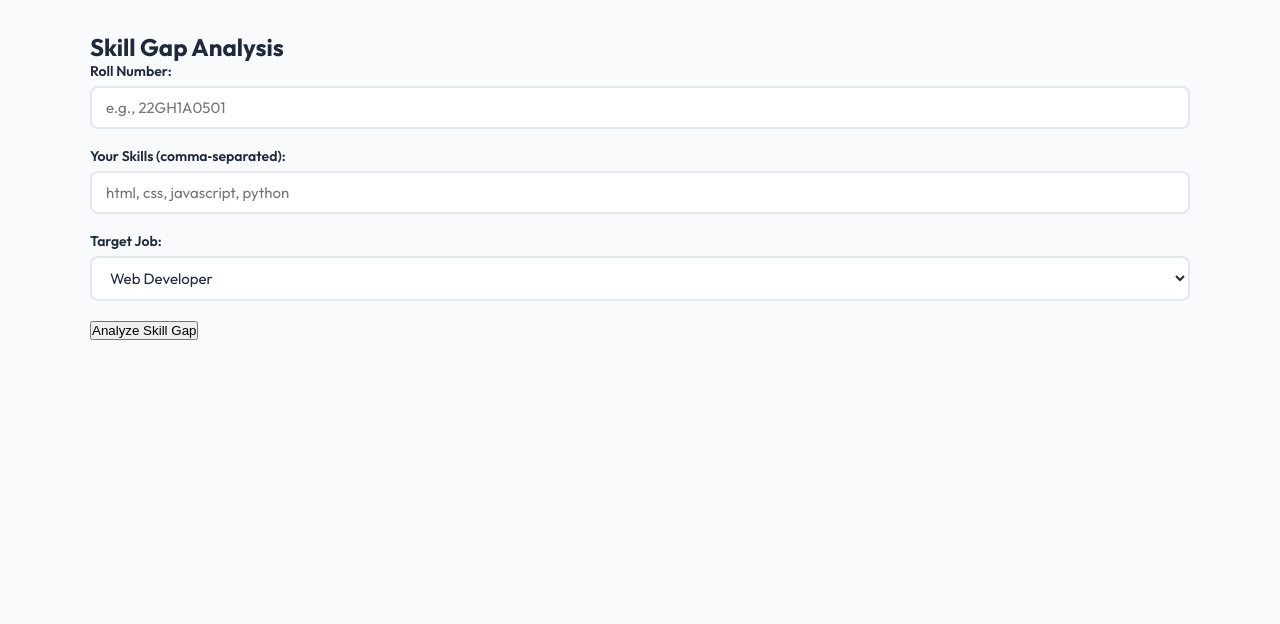
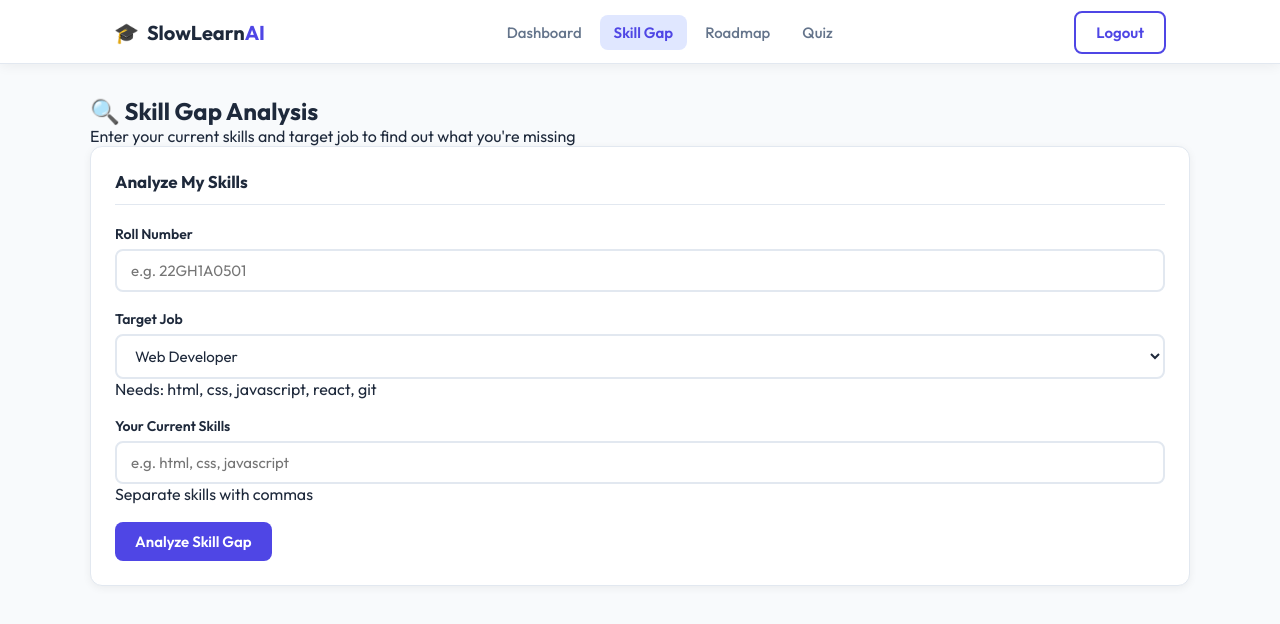
Before and after one commit to ruchitha188/slow-learner-ai-system, a React (Create React App) app in the folder frontend/: page /skillgap in a window 1280 px wide. Shown: the top 624 px of the page. Built offline with nearby package versions, Linux system fonts and the light colour scheme.

Commit message:
Update SkillGapPage.jsx

```diff
--- a/frontend/src/pages/SkillGapPage.jsx
+++ b/frontend/src/pages/SkillGapPage.jsx
@@ -1,111 +1,97 @@
 import React, { useState } from "react";
 import axios from "axios";
+import Navbar from "../components/Navbar";
+import "./SkillGapPage.css";
 
 function SkillGapPage() {
   const [roll, setRoll] = useState("");
-  const [skills, setSkills] = useState(""); // comma‑separated string
+  const [skills, setSkills] = useState("");
   const [job, setJob] = useState("web_developer");
   const [gap, setGap] = useState(null);
   const [loading, setLoading] = useState(false);
   const [error, setError] = useState("");
 
-  const handleAnalyze = async () => {
-    setError("");
-    setLoading(true);
+  const jobSkillHints = {
+    web_developer: "Needs: html, css, javascript, react, git",
+    data_analyst: "Needs: python, pandas, sql, matplotlib",
+    full_stack_backend: "Needs: python, flask, node, database, authentication",
+  };
+
+  const handleAnalyze = async (e) => {
+    e.preventDefault();
+    setError(""); setGap(null); setLoading(true);
     try {
-      const skillList = skills
-        .split(",")
-        .map(s => s.trim())
-        .filter(s => s.length > 0);
-
-      const res = await axios.post("http://localhost:5000/api/analysis/gap", {
-        roll,
-        skills: skillList,
-        job,
-      });
-
+      const skillList = skills.split(",").map(s => s.trim()).filter(s => s.length > 0);
+      const res = await axios.post("http://localhost:5000/api/analysis/gap", { roll, skills: skillList, job });
       setGap(res.data.gap);
     } catch (err) {
-      setError("Failed to analyze skill gap. Check backend and network.");
-      setGap(null);
-    } finally {
-      setLoading(false);
-    }
+      setError(err.response?.data?.error || "Failed to analyze. Is the backend running?");
+    } finally { setLoading(false); }
   };
 
   return (
+    <>
+      <Navbar />
       <div className="container page">
-      <h2>Skill Gap Analysis</h2>
-
+        <div className="page-header">
+          <h2 className="page-title">🔍 Skill Gap Analysis</h2>
+          <p className="page-desc">Enter your current skills and target job to find out what you're missing</p>
+        </div>
+        <div className="gap-layout">
+          <div className="card">
+            <h3 className="card-title">Analyze My Skills</h3>
+            <form onSubmit={handleAnalyze}>
+              <div className="form-group"><label>Roll Number</label><input type="text" placeholder="e.g. 22GH1A0501" value={roll} onChange={e => setRoll(e.target.value)} required /></div>
               <div className="form-group">
-        <label>Roll Number:</label>
-        <input
-          type="text"
-          value={roll}
-          onChange={(e) => setRoll(e.target.value)}
-          placeholder="e.g., 22GH1A0501"
-        />
+                <label>Target Job</label>
+                <select value={job} onChange={e => setJob(e.target.value)}>
+                  <option value="web_developer">Web Developer</option>
+                  <option value="data_analyst">Data Analyst</option>
+                  <option value="full_stack_backend">Full-Stack Backend</option>
+                </select>
+                <p className="hint">{jobSkillHints[job]}</p>
+              </div>
+              <div className="form-group">
+                <label>Your Current Skills</label>
+                <input type="text" placeholder="e.g. html, css, javascript" value={skills} onChange={e => setSkills(e.target.value)} required />
+                <p className="hint">Separate skills with commas</p>
+              </div>
+              {error && <div className="alert alert-error">{error}</div>}
+              <button type="submit" className="btn btn-primary" disabled={loading}>{loading ? "Analyzing..." : "Analyze Skill Gap"}</button>
+            </form>
           </div>
 
-      <div className="form-group">
-        <label>Your Skills (comma‑separated):</label>
-        <input
-          type="text"
-          value={skills}
-          onChange={(e) => setSkills(e.target.value)}
-          placeholder="html, css, javascript, python"
-        />
+          {gap && (
+            <div className="card gap-result">
+              <h3 className="card-title">📊 Results</h3>
+              <div className="progress-section">
+                <div className="progress-label"><span>Readiness</span><strong>{gap.percent_complete}%</strong></div>
+                <div className="progress-bar"><div className="progress-fill" style={{ width: `${gap.percent_complete}%` }} /></div>
               </div>
-
-      <div className="form-group">
-        <label>Target Job:</label>
-        <select value={job} onChange={(e) => setJob(e.target.value)}>
-          <option value="web_developer">Web Developer</option>
-          <option value="data_analyst">Data Analyst</option>
-          <option value="full_stack_backend">
-            Full‑Stack Backend
-          </option>
-        </select>
+              <div className="skill-section">
+                <h4 className="skill-section-title missing">❌ Missing Skills ({gap.missing.length})</h4>
+                {gap.missing.length === 0 ? <p className="skill-ok">🎉 You have all required skills!</p> : (
+                  <div className="skill-tags">{gap.missing.map((s, i) => <span key={i} className="skill-tag missing-tag">{s}</span>)}</div>
+                )}
               </div>
-
-      <button
-        onClick={handleAnalyze}
-        disabled={loading}
-        className="button"
-      >
-        {loading ? "Analyzing..." : "Analyze Skill Gap"}
-      </button>
-
-      {error && <div className="error">{error}</div>}
-
-      {gap && (
-        <div className="gap-result">
-          <h3>Missing Skills</h3>
-          <ul>
-            {gap.missing.length === 0 ? (
-              <li>No skills missing for this role — you’re on track!</li>
-            ) : (
-              gap.missing.map((skill, i) => (
-                <li key={i}>{skill}</li>
-              ))
+              {gap.matched && gap.matched.length > 0 && (
+                <div className="skill-section">
+                  <h4 className="skill-section-title matched">✅ Skills You Have ({gap.matched.length})</h4>
+                  <div className="skill-tags">{gap.matched.map((s, i) => <span key={i} className="skill-tag matched-tag">{s}</span>)}</div>
+                </div>
               )}
-          </ul>
-
-          <h3>Extra Skills</h3>
-          <ul>
-            {gap.extra.map((skill, i) => (
-              <li key={i}>{skill}</li>
-            ))}
-          </ul>
-
-          <h3>Progress</h3>
-          <p>
-            You are <strong>{gap.percent_complete}%</strong> complete
-            for this role.
-          </p>
+              {gap.extra && gap.extra.length > 0 && (
+                <div className="skill-section">
+                  <h4 className="skill-section-title extra">➕ Extra Skills</h4>
+                  <div className="skill-tags">{gap.extra.map((s, i) => <span key={i} className="skill-tag extra-tag">{s}</span>)}</div>
+                </div>
+              )}
+              {gap.missing.length > 0 && <div className="gap-tip">💡 Go to Roadmap page to learn how to gain these missing skills!</div>}
             </div>
           )}
         </div>
+      </div>
+    </>
   );
 }
 
```
Lines whose indentation alone changed are shown as unchanged.
